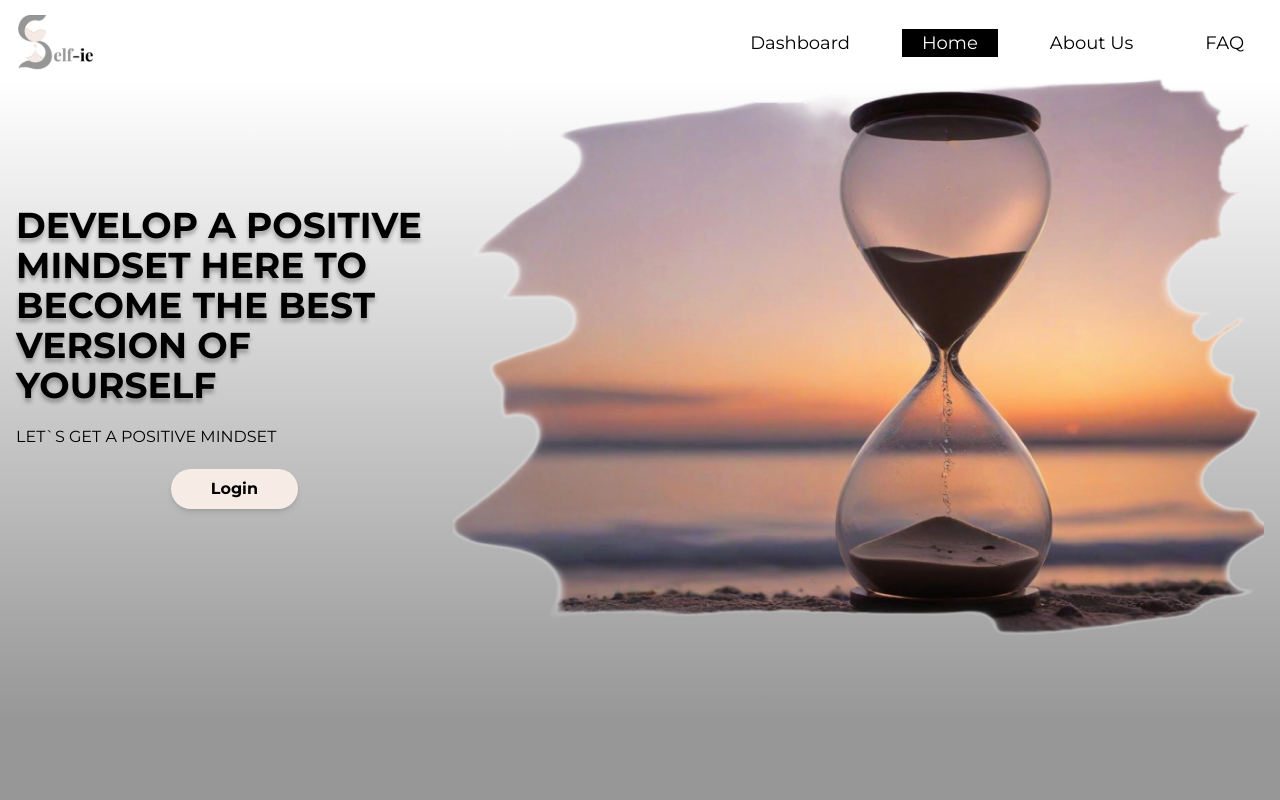
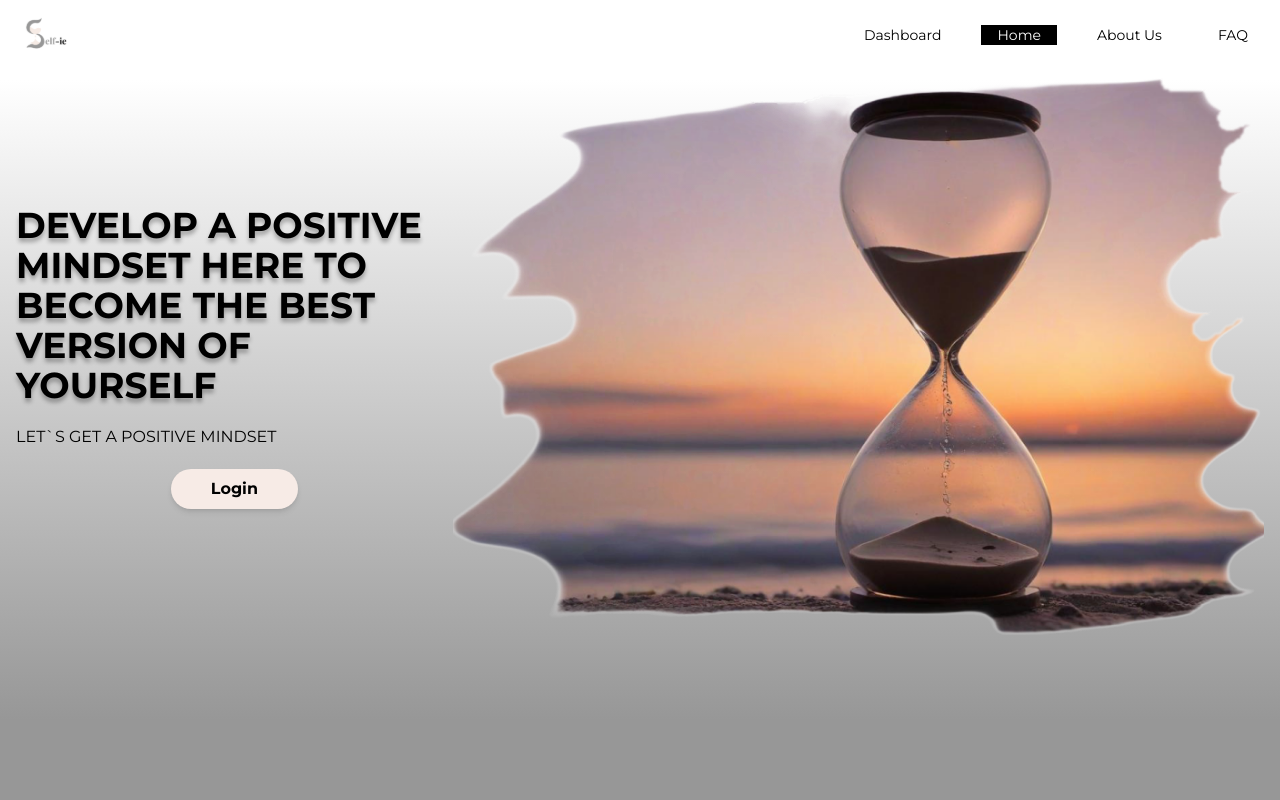
Before and after one commit to SymbioSix/Progressie, a React (Vite) app: page / in a window 1280 px wide. Shown: the top 800 px of the page. Built offline with nearby package versions, Linux system fonts and the light colour scheme.

Commit message:
perbaikan navbar

```diff
--- a/src/components/navbar.jsx
+++ b/src/components/navbar.jsx
@@ -4,23 +4,39 @@ import { useLocation, Link } from "react-router-dom";
 import logo from "../assets/images/logo-selfie.svg";
 import logo2 from "../assets/images/logo-selfie2.svg";
 
+
 const Navbar = () => {
   const [isMenuOpen, setIsMenuOpen] = useState(false);
   const [isBackgroundChange, setIsBackgroundChange] = useState("bg-transparent");
   const [isColorToggle, setIsColorToggle] = useState("text-white");
-  const [isLogo, setIsLogo] = useState(logo); // Perbaikan Bug Navbar
+  const [isLogo, setIsLogo] = useState(logo);
   const location = useLocation();
 
   useEffect(() => {
+    const path = location.pathname;
+
+    // Set the logo based on the current path when the component mounts or the route changes
+    if (path === "/") {
+      setIsLogo(logo);
+
+    } else {
+      setIsLogo(logo2);
+
+    }
+
     const handleScroll = () => {
-      if (window.scrollY > 20) {
-        setIsLogo(logo2) // Perbaikan Bug Navbar
-        setIsBackgroundChange("bg-black");
-        setIsColorToggle("text-white");
+      const scrollY = window.scrollY;
+
+      if (scrollY > 20) {
+        setIsLogo(logo2);
+        setIsBackgroundChange( "bg-black");
+      } else if (path === "/") {
+        setIsLogo(logo);
+        setIsBackgroundChange("bg-transparent");
       } else {
-        setIsLogo(logo) // Perbaikan Bug Navbar
-        setIsBackgroundChange("bg-transparent");
-        setIsColorToggle("text-black");
+        // Default condition for other paths
+        setIsLogo(scrollY > 20 ? logo2 : logo2);
+        setIsBackgroundChange(scrollY > 20 ? "bg-black" : "bg-transparent");
       }
     };
 
@@ -28,66 +44,70 @@ const Navbar = () => {
     return () => {
       window.removeEventListener("scroll", handleScroll);
     };
-  }, []);
+  }, []);const locationNavMenu = (path) => {
+    const isRoot = path === "/";
+    const isSpecialPath = path === "/about" || path === "/faq";
+    const scrollCondition = window.scrollY > 20;
 
-  const locationNavMenu = (path) => {
-    if (location.pathname === path && (path === "/about" || path === "/faq") && window.scrollY < 20) {
-      return "bg-white text-black";
+    if (location.pathname === path) {
+      if (isRoot) {
+        return scrollCondition ? "bg-white text-black" : "bg-black text-white";
+      }
+
+      if (isSpecialPath) {
+        return "bg-white text-black";
+      }
+
+      // Default styles for other paths
+      return scrollCondition ? "bg-white text-white" : "bg-black text-white";
     }
 
-    if (location.pathname === path) {
-      if (window.scrollY > 20) {
-        return "bg-white text-black";
-      } else {
-        return "bg-black text-white";
-      }
-    } else if (window.scrollY < 20) {
-      return "text-black"
-    }
-    else {
+    // Additional condition to set text color to white for specific paths
+    if (['/about', '/faq'].includes(location.pathname)) {
+      return "text-white";
+    }else if (['/'].includes(location.pathname)&& !scrollCondition){
+      return "text-black";
+    }else if (['/'].includes(location.pathname)&& scrollCondition){
       return "text-white";
     }
+
   };
+
+
 
   return (
     <nav
-      className={`fixed inset-x-0 top-0 z-50 pb-3 md:pb-0 transition-colors duration-300 ${isBackgroundChange}`}
+      className={`fixed inset-x-0 top-0 z-50 pb-2 md:pb-0 transition-colors duration-300 ${isBackgroundChange}`}
     >
-      <div className="container mx-auto">
-        <div className="flex justify-between items-center py-[15px]">
-          <div className="text-2xl font-bold">
+       <div className="container mx-auto">
+        <div className="flex justify-between items-center py-2">
+          <div className="text-xl font-bold">
             <a href="/">
-              <img src={isLogo} alt="Logo Selfie" />
+            <img src={isLogo} alt="Logo Selfie" style={{ width: '60px', height: 'auto' }} />
             </a>
           </div>
-          <div className="items-center hidden space-x-8 md:flex">
+          <div className="items-center hidden space-x-6 md:flex">
             <Link
               to="/dashboard"
-              className={`text-lg px-5 transition-all ${locationNavMenu(
-                "/dashboard"
-              )}`}
+              className={`text-sm px-4 transition-all ${locationNavMenu("/dashboard")}`}
             >
               Dashboard
             </Link>
             <Link
               to="/"
-              className={`text-lg px-5 transition-all ${locationNavMenu("/")}`}
+              className={`text-sm px-4 transition-all ${locationNavMenu("/")}`}
             >
               Home
             </Link>
             <Link
               to="/about"
-              className={`text-lg px-5 transition-all ${locationNavMenu(
-                "/about"
-              )}`}
+              className={`text-sm px-4 transition-all ${locationNavMenu("/about")}`}
             >
               About Us
             </Link>
             <Link
               to="/faq"
-              className={`text-lg px-5 transition-all ${locationNavMenu(
-                "/faq"
-              )}`}
+              className={`text-sm px-4 transition-all ${locationNavMenu("/faq")}`}
             >
               FAQ
             </Link>
@@ -98,7 +118,7 @@ const Navbar = () => {
               className={`${isColorToggle} focus:outline-none`}
             >
               <svg
-                className="w-6 h-6"
+                className="w-5 h-5"
                 fill="none"
                 stroke="currentColor"
                 viewBox="0 0 24 24"
@@ -121,23 +141,19 @@ const Navbar = () => {
           >
             <Link
               to="/"
-              className={`text-lg px-3 transition-all ${locationNavMenu("/")}`}
+              className={`text-sm px-3 transition-all ${locationNavMenu("/")}`}
             >
               Home
             </Link>
             <Link
               to="/about"
-              className={`text-lg px-3 transition-all ${locationNavMenu(
-                "/about"
-              )}`}
+              className={`text-sm px-3 transition-all ${locationNavMenu("/about")}`}
             >
               About Us
             </Link>
             <Link
               to="/faq"
-              className={`text-lg px-3 transition-all ${locationNavMenu(
-                "/faq"
-              )}`}
+              className={`text-sm px-3 transition-all ${locationNavMenu("/faq")}`}
             >
               FAQ
             </Link>
```
Also changed, not shown: src/assets/images/logo-selfie.svg.
